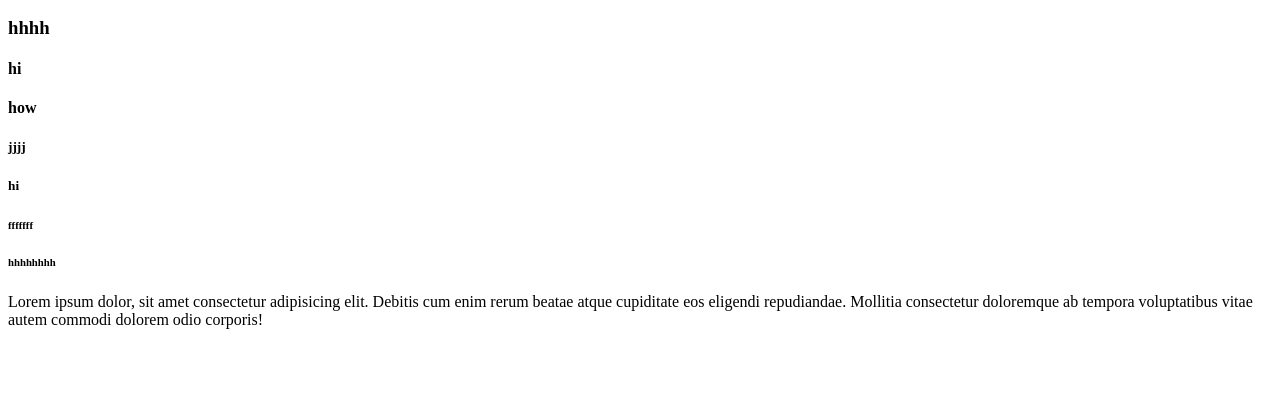
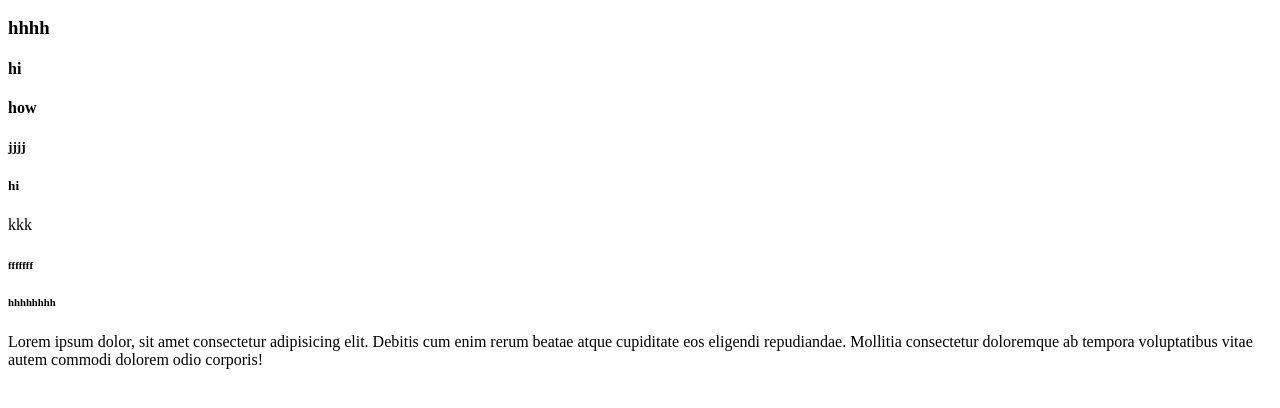
Before and after one commit to Dileep554/pro, a plain HTML site: page index.html in a window 1280 px wide. Shown: the part 110-518 px from the top of the page. Drawn offline with Linux system fonts and the light colour scheme.

Commit message:
Update index.html

```diff
--- a/index.html
+++ b/index.html
@@ -13,6 +13,7 @@
     <h4>how</h4>
     <h5>jjjj</h5>
     <h5>hi</h5>
+    <addd here>kkk
     <h6>fffffff</h6>
     <h6>hhhhhhhh</h6>
     <p>Lorem ipsum dolor, sit amet consectetur adipisicing elit. Debitis cum enim rerum beatae atque cupiditate eos eligendi repudiandae. Mollitia consectetur doloremque ab tempora voluptatibus vitae autem commodi dolorem odio corporis!</p>
```
